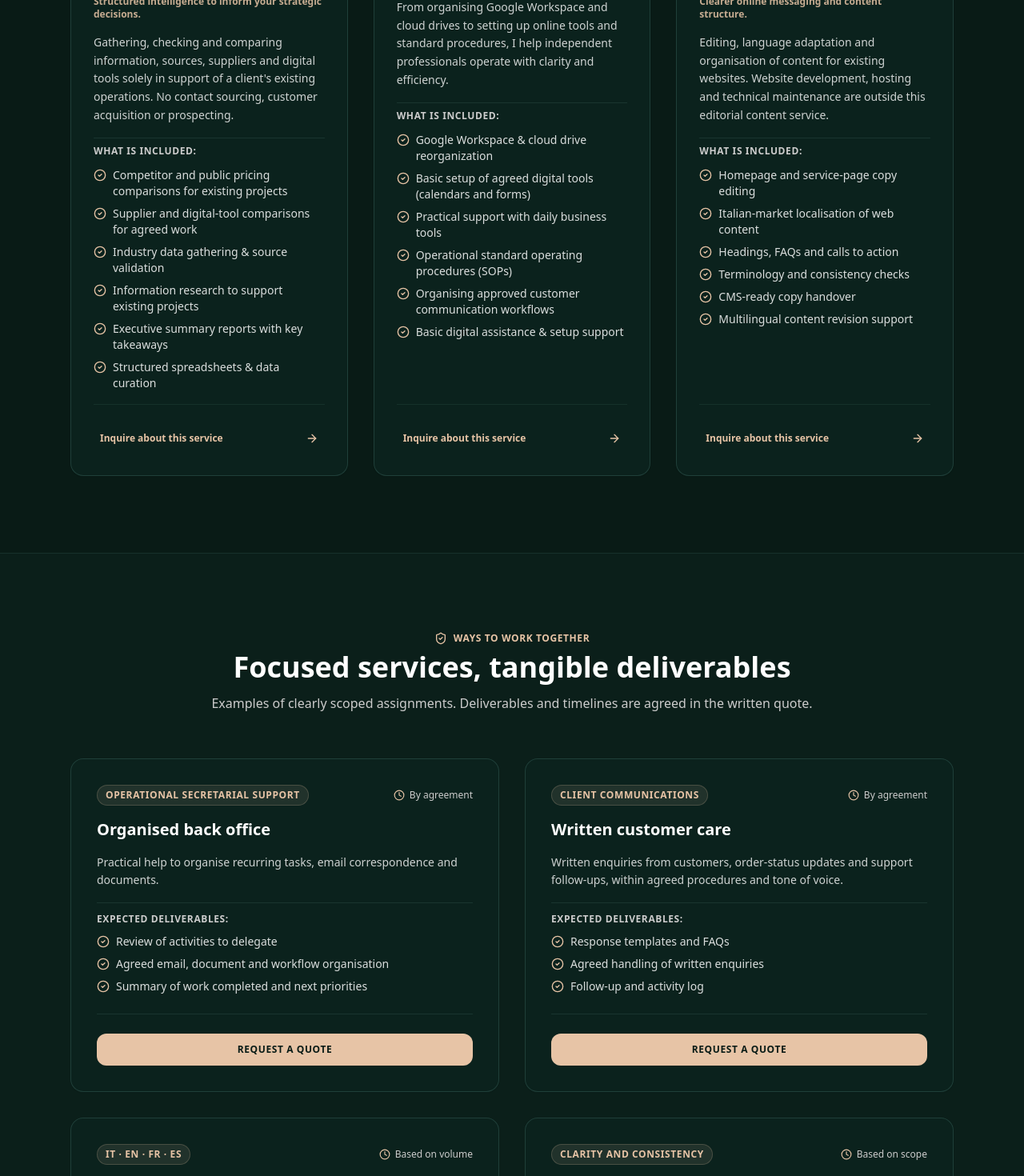
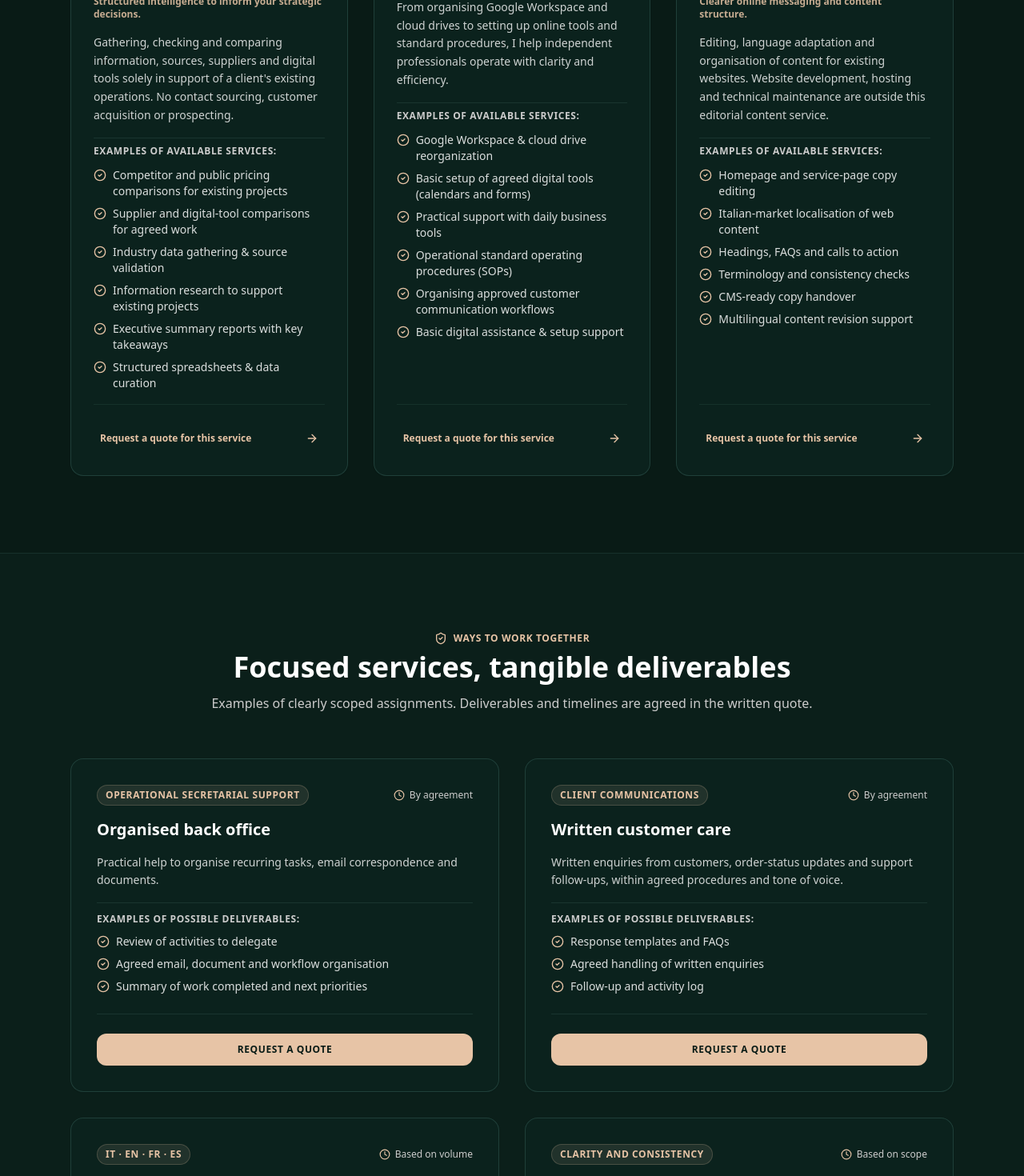
Before and after one commit to noemitomassetti/noemitomassetti-it, a React (Vite) app: page /services in a window 1280 px wide. Shown: the part 1880-3350 px from the top of the page at 80% size. Built offline with nearby package versions, Linux system fonts and the light colour scheme; no server answers; the HTML template or start-up script is replaced by a standard one.

Commit message:
Clarify possible activities and sample deliverables, not automatically included services

```diff
--- a/src/pages/Services.tsx
+++ b/src/pages/Services.tsx
@@ -254,12 +254,12 @@ export default function ServicesPage() {
                     <div className="pt-2 border-t border-border/40">
                       <p className="text-xs font-bold uppercase tracking-wider text-muted-foreground mb-3">
                         {lang === "it"
-                          ? "Cosa include:"
+                          ? "Attività che posso svolgere:"
                           : lang === "fr"
-                          ? "Exemples de réalisations :"
+                          ? "Exemples de prestations possibles :"
                           : lang === "es"
-                          ? "Qué incluye:"
-                          : "What is included:"}
+                          ? "Ejemplos de tareas que puedo realizar:"
+                          : "Examples of available services:"}
                       </p>
                       <ul className="space-y-2">
                         {cat.items.map((item, i) => (
@@ -282,12 +282,12 @@ export default function ServicesPage() {
                     >
                       <span>
                         {lang === "it"
-                          ? "Richiedi questo servizio"
+                          ? "Chiedi un preventivo per quest'area"
                           : lang === "fr"
-                          ? "Demander ce service"
+                          ? "Demander un devis pour cette prestation"
                           : lang === "es"
-                          ? "Solicitar este servicio"
-                          : "Inquire about this service"}
+                          ? "Solicitar un presupuesto para este servicio"
+                          : "Request a quote for this service"}
                       </span>
                       <ArrowRight className="w-3.5 h-3.5" />
                     </Button>
@@ -338,12 +338,12 @@ export default function ServicesPage() {
                   <div className="pt-3 border-t border-border/40">
                     <p className="text-xs font-bold uppercase tracking-wider text-muted-foreground mb-2.5">
                       {lang === "it"
-                        ? "Risultati previsti:"
+                        ? "Esempi di risultati possibili:"
                         : lang === "fr"
-                        ? "Livrables prévus :"
+                        ? "Exemples de livrables possibles :"
                         : lang === "es"
-                        ? "Entregables previstos:"
-                        : "Expected deliverables:"}
+                        ? "Ejemplos de entregables posibles:"
+                        : "Examples of possible deliverables:"}
                     </p>
                     <ul className="space-y-2">
                       {pkg.deliverables.map((d, idx) => (
```
